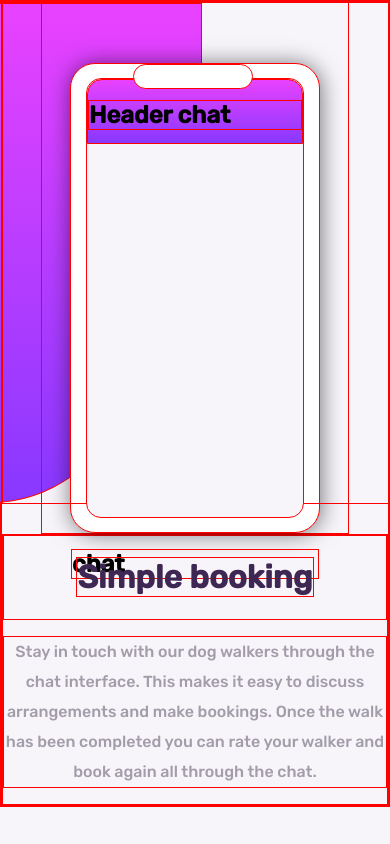
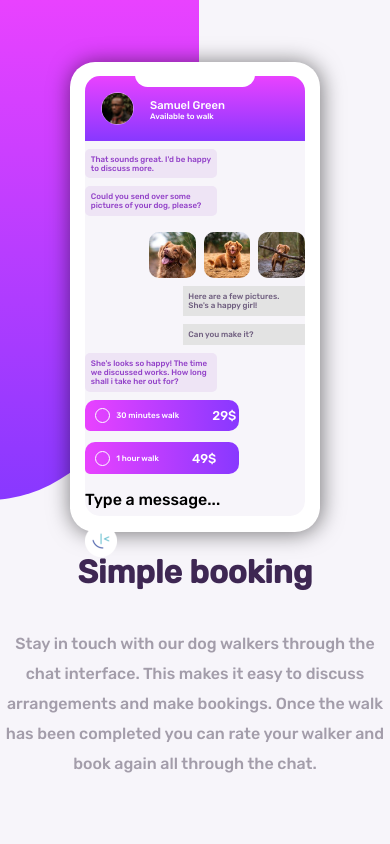
Before and after one commit to Nenriquev/Clase24-03, a plain HTML site: page chat-app-css-illustration-master/index.html in a window 390 px wide. Drawn offline with Linux system fonts and the light colour scheme.

Commit message:
Chat mobile

```diff
--- a/chat-app-css-illustration-master/index.css
+++ b/chat-app-css-illustration-master/index.css
@@ -5,7 +5,7 @@
 
 *{
     box-sizing: border-box;
-    border: 1px red solid;
+    /* border: 1px red solid; */
 }
 
 body{
@@ -46,7 +46,7 @@ body{
 .mobile__top{
     position: relative;
     z-index: 2;
-    left: 25%;
+    left: 26%;
     width: 120px;
     height: 25px;
     border-radius: 30px;
@@ -59,6 +59,94 @@ body{
     width: 100%;
     height: 65px;
     background: linear-gradient(180deg, rgba(233,66,255,1) 0%, rgba(136,56,255,1) 100%);
+    position: relative;
+    display: flex;
+}
+
+.mobile__header img {
+    border-radius: 50%;
+    border: 1px solid white;
+    transform: scale(0.5);
+}
+
+.mobile__header h2 {
+margin: 0;
+margin-top: 6vw;
+font-size: 0.7rem;
+color: white;
+font-weight: 300;
+}
+
+.mobile__header p  {
+font-size: 0.5rem;
+margin: 0;
+color: white;
+}
+
+.mobile__chat__left {
+font-size: 0.5rem;
+color: hsl(276, 55%, 52%);
+background-color: #eee4f5;
+width: 60%;
+padding: 1.5vw;
+border-radius: 5px;
+}
+
+.mobile__chat__right {
+    font-size: 0.5rem;
+    text-align: left;
+    color: hsl(271, 15%, 43%);
+    background-color: hsl(0, 0%, 89%);
+    padding: 1.5vw;
+    margin-left: 25vw;
+}
+
+.mobile__chat__images {
+    display: flex;
+    justify-content: flex-end;
+    gap: 2vw;
+    margin-top: 4vw;
+
+}
+
+.mobile__chat__images img {
+    width: 12vw;
+    border-radius: 10px;
+}
+
+.mobile__chat__select {
+    background: linear-gradient(90deg, rgba(233,66,255,1) 0%, rgba(136,56,255,1) 100%);
+    width: 70%;
+    height: 8vw;
+    margin-bottom: 3vw;
+    border-top-right-radius: 10px;
+    border-bottom-right-radius: 10px;
+    border-top-left-radius: 10px;
+    border-bottom-left-radius: 5px;
+    position: relative;
+    display: flex;
+    align-items: center;
+}
+
+.mobile__chat__select p {
+    font-size: 0.5rem;
+    margin-right: 0.5vw;
+    margin-left: 8vw;
+    color: white;
+}
+
+.mobile__chat__select p:last-of-type {
+    font-size: 0.8rem;
+}
+
+.circle {
+    width: 15px;
+  height: 15px;
+  border-radius: 50%;
+  border: 1px solid rgb(255, 255, 255);
+  background-color: transparent;
+  position: absolute;
+  left: 10px;
 }
 
 .violet__item_container{
--- a/chat-app-css-illustration-master/index.html
+++ b/chat-app-css-illustration-master/index.html
@@ -1,44 +1,92 @@
 <!DOCTYPE html>
 <html lang="en">
   <head>
-  <meta charset="UTF-8">
-  <meta name="viewport" content="width=device-width, initial-scale=1.0"> <!-- displays site properly based on user's device -->
-  <link rel="icon" type="image/png" sizes="32x32" href="./images/favicon-32x32.png">
-  <link rel=styleSheet href="index.css" TYPE="text/css">
+    <meta charset="UTF-8" />
+    <meta name="viewport" content="width=device-width, initial-scale=1.0" />
+    <!-- displays site properly based on user's device -->
+    <link
+      rel="icon"
+      type="image/png"
+      sizes="32x32"
+      href="./images/favicon-32x32.png"
+    />
+    <link rel="styleSheet" href="index.css" type="text/css" />
     <title>Frontend Mentor | [Challenge Name Here]</title>
   </head>
   <body>
-
     <div class="violet__item_container">
-    <div class="violet__item">
+      <div class="violet__item"></div>
     </div>
-  </div>
-
 
     <div class="content">
       <div class="mobile__item">
         <div class="mobile__top"></div>
         <div class="mobile__inside">
-
           <div class="mobile__header">
-          <h2>Header chat</h2>
-        </div>
-      </div>
-      <h2>chat</h2>
+            <img src="./images/avatar.jpg" alt="avatar" />
+            <div>
+              <h2>Samuel Green</h2>
+              <p>Available to walk</p>
             </div>
           </div>
 
+          <!-- CHAT PANTALLA MOVIL ------------------------------------------------>
+          <div class="mobile__chat">
+            <p class="mobile__chat__left">
+              That sounds great. I'd be happy to discuss more.
+            </p>
+            <p class="mobile__chat__left">
+              Could you send over some pictures of your dog, please?
+            </p>
+            <div class="mobile__chat__images">
+              <img src="./images/dog-image-1.jpg" alt="Dog 1" />
+              <img src="./images/dog-image-2.jpg" alt="Dog 2" /><img
+                src="./images/dog-image-3.jpg"
+                alt="Dog 3"
+              />
+            </div>
+            <p class="mobile__chat__right">
+              Here are a few pictures. She's a happy girl!
+            </p>
+            <p class="mobile__chat__right">Can you make it?</p>
+            <p class="mobile__chat__left">
+              She's looks so happy! The time we discussed works. How long shall
+              i take her out for?
+            </p>
+            <!-- SELECTS DEL CHAT --------------------------------------------------------->
+            <div class="mobile__chat__select">
+              <div class="circle"></div>
+              <p>30 minutes walk</p>
+              <p>29$</p>
+            </div>
+
+            <div class="mobile__chat__select">
+              <div class="circle"></div>
+              <p>1 hour walk</p>
+              <p>49$</p>
+            </div>
+
+            <div class="mobile__chat__message">
+              <p>Type a message...</p>
+              <img src="./images/favicon-32x32.png" alt="Enviar mensaje">
+            </div>
+          </div>
+        </div>
+      </div>
+    </div>
+
+    <!-- TEXTO ABAJO DEL MOCKUP ------------------------------------------------>
     <div>
       <div class="main__title">
         <h1>Simple booking</h1>
       </div>
 
       <p class="main__paraph">
-        Stay in touch with our dog walkers through the chat interface. This makes it easy to
-        discuss arrangements and make bookings. Once the walk has been completed you can rate
-        your walker and book again all through the chat.
+        Stay in touch with our dog walkers through the chat interface. This
+        makes it easy to discuss arrangements and make bookings. Once the walk
+        has been completed you can rate your walker and book again all through
+        the chat.
       </p>
-
     </div>
 
     <!-- <div>
@@ -70,9 +118,5 @@
   </div>
 
   <div>Type a message…</div> -->
-
-
-
-
   </body>
 </html>
```
Lines whose indentation alone changed are shown as unchanged.
